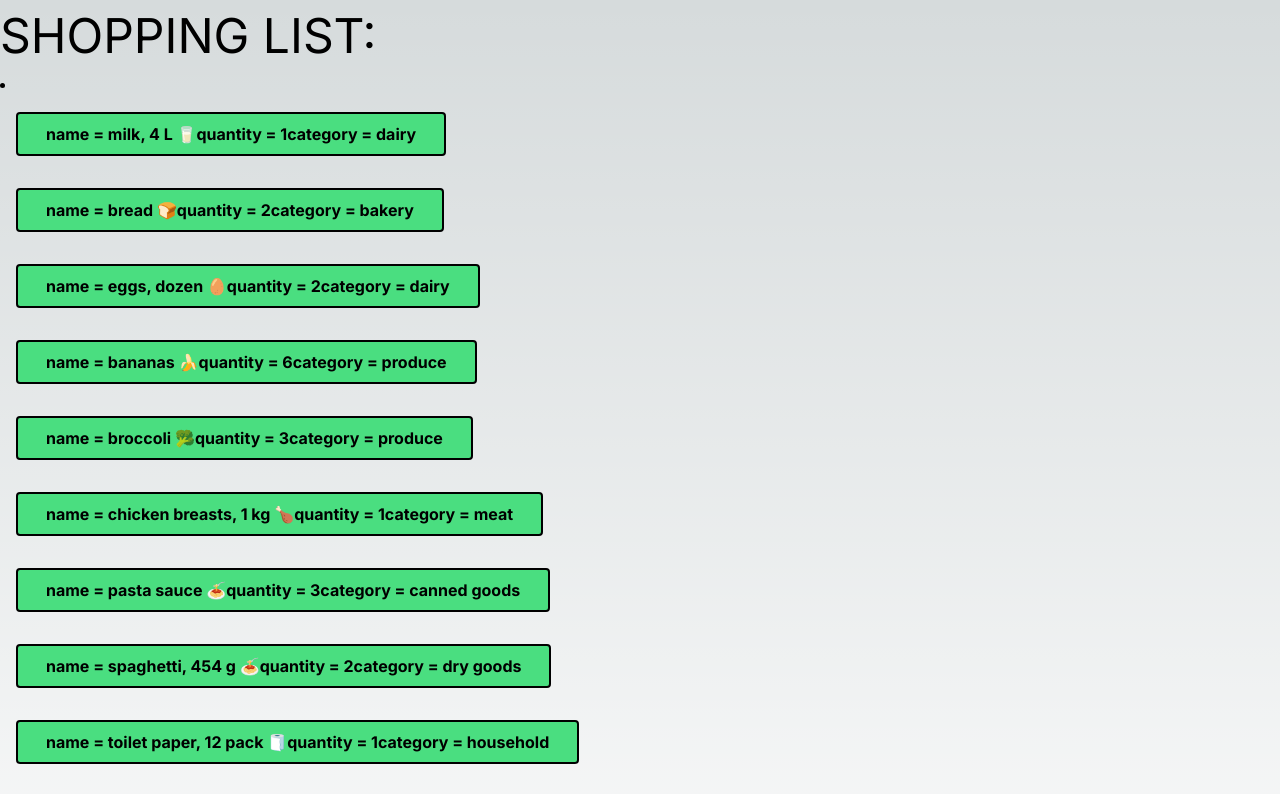
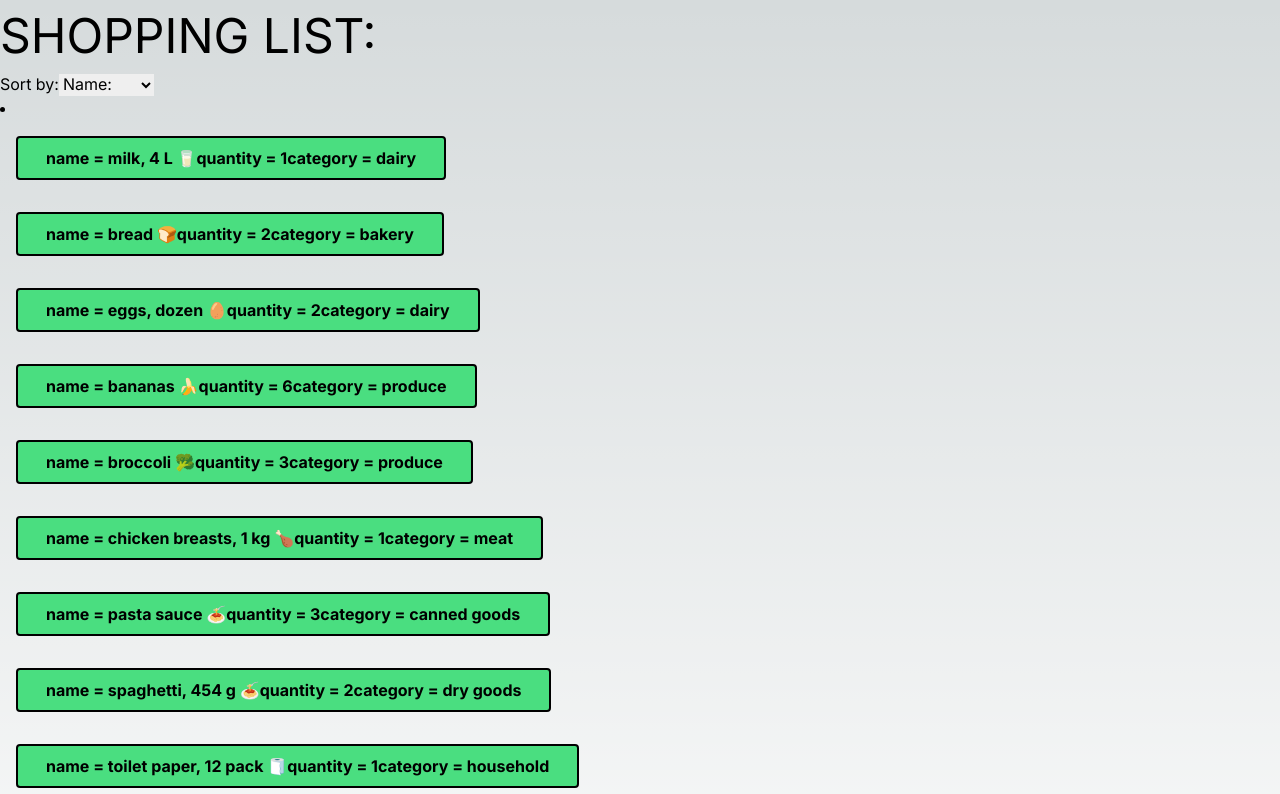
Before and after one commit to Gabrealk/cprg306-assignments, a Next.js app: page /week5 in a window 1280 px wide. Shown: the top 794 px of the page. Built offline with nearby package versions, Linux system fonts and the light colour scheme.

Commit message:
attempt at sorting

```diff
--- a/app/week5/item-list.js
+++ b/app/week5/item-list.js
@@ -1,4 +1,28 @@
+"use client";
+import { useState } from "react"
+import Item from './item';
+import items from './items.json'
+
+
 export default function Itemlist(){
+
+  const [sortBy, setSortBy] = useState("name");
+
+  let itemArray = items.map(item => ({
+
+    name: item.name,
+    category: item.category,
+  }));
+
+
+  //sorting function, squiggly lines of code mean multiple lines of code
+    itemArray = itemArray.sort((a, b) => {
+      return a.name - b.name;
+    });
+
+
+
+
 
     const item1 = {
         name: "milk, 4 L 🥛",
@@ -74,6 +98,15 @@ export default function Itemlist(){
 
     return(
         <main>
+            <div className="flex-1">
+              <label>Sort by:</label>
+              <select>
+                <option value="name">Name:</option>
+                <option value="category">Category:</option>
+              </select>
+
+            </div>
+
             <li>
               <ol><button className="font-bold
                 px-7 py-2
--- a/app/week5/items.json
+++ b/app/week5/items.json
@@ -1,6 +1,3 @@
-
-
-
 
 
 [
```
